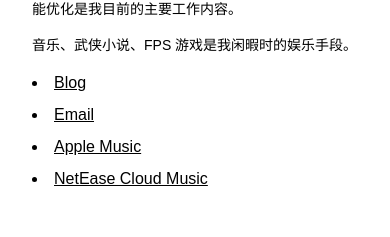
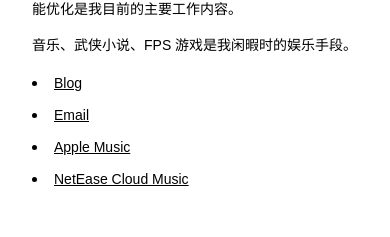
Before and after one commit to hasayake97/my-next-site, a Next.js app: page / in a window 390 px wide. Shown: the part 458-695 px from the top of the page. Built offline with nearby package versions, Linux system fonts and the light colour scheme.

Commit message:
refactor: home page v1

```diff
--- a/src/mdx-components.tsx
+++ b/src/mdx-components.tsx
@@ -42,7 +42,7 @@ export const useMDXComponents = (components: MDXComponents): MDXComponents => {
       <p className="lg:mb-6 sm:mb-5 mb-4 text-sm sm:text-base">{children}</p>
     ),
 
-    a: (props) => <LinkExt {...(props as LinkExtProps)} />,
+    a: (props) => <LinkExt {...(props as LinkExtProps)} className="text-sm sm:text-base" />,
 
     img: (props) => (
       <Image
```
